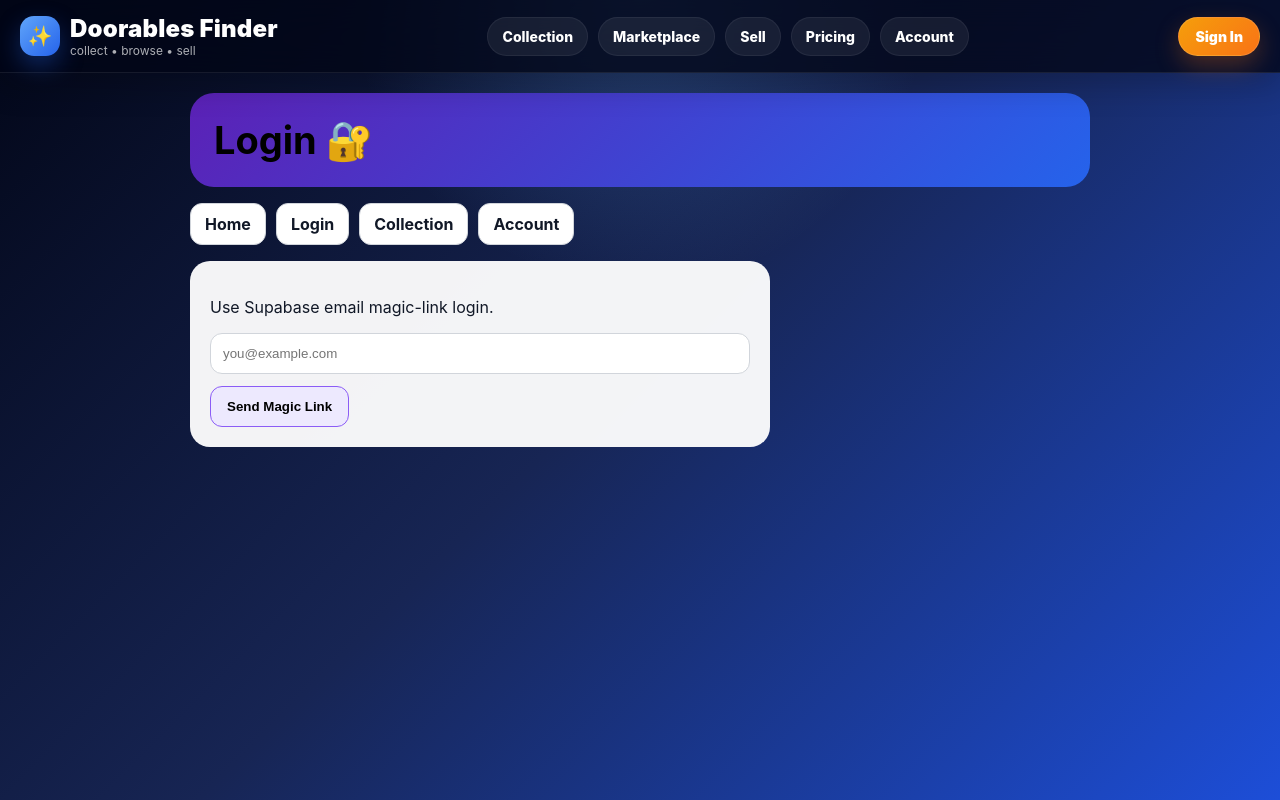
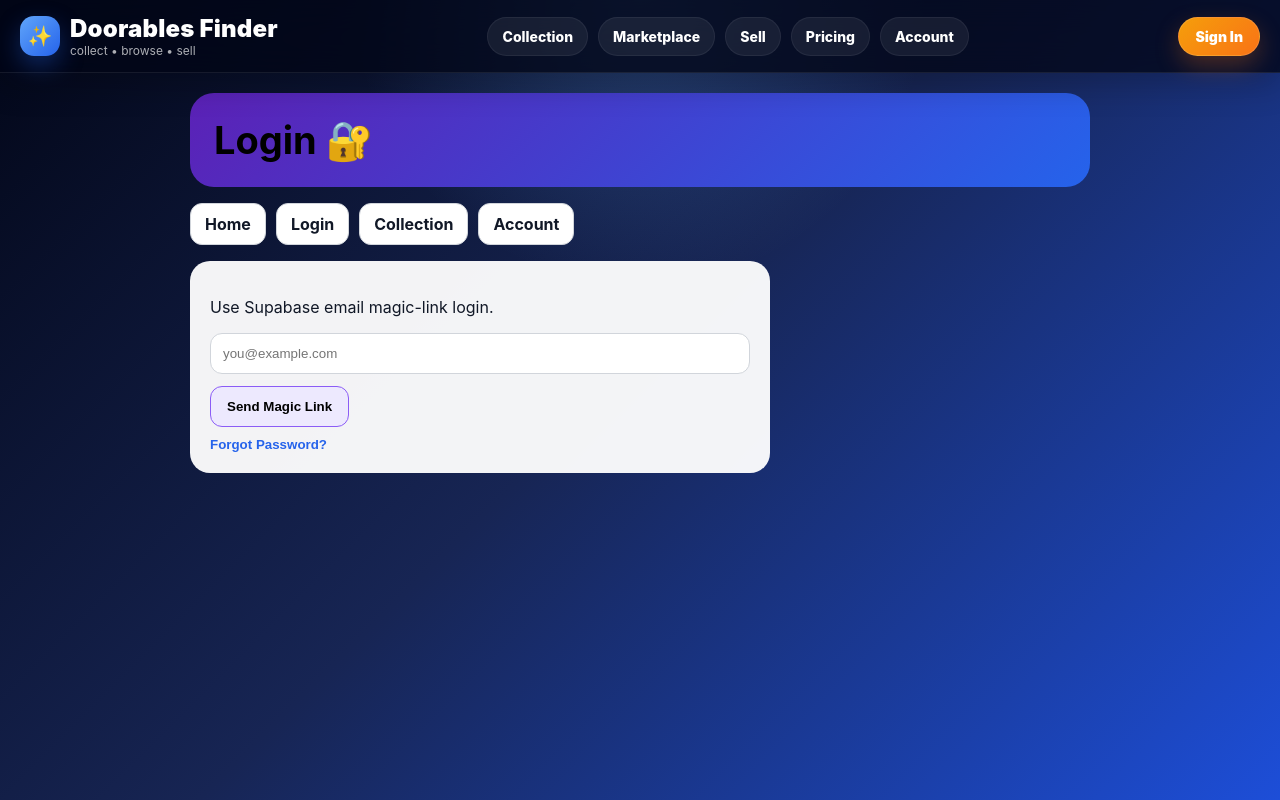
Before and after one commit to OldUnique/doorables-finder, a Next.js app: page /login in a window 1280 px wide. Built offline with nearby package versions, Linux system fonts and the light colour scheme; no server answers.

Commit message:
Update page.tsx

```diff
--- a/app/login/page.tsx
+++ b/app/login/page.tsx
@@ -4,7 +4,7 @@ import { useState, useEffect } from "react";
 import { supabase } from "../../lib/supabase";
 import Nav from "../../components/Nav";
 
-async function ensureUserExists(user) {
+async function ensureUserExists(user: { id: string; email?: string | null }) {
   const { data: existing } = await supabase
     .from("users")
     .select("id")
@@ -14,12 +14,11 @@ async function ensureUserExists(user) {
   if (!existing) {
     await supabase.from("users").insert({
       id: user.id,
-      email: user.email,
+      email: user.email ?? null,
       is_subscribed: false,
     });
   }
 }
-
 
 export default function LoginPage() {
   const [email, setEmail] = useState("");
@@ -38,10 +37,15 @@ useEffect(() => {
 
   async function sendMagicLink() {
     setMessage("");
-    const redirectTo = "http://localhost:3000/collection";
+
+    const redirectTo =
+      typeof window !== "undefined"
+        ? `${window.location.origin}/collection`
+        : "https://doorables-finder.vercel.app/collection";
+
     const { error } = await supabase.auth.signInWithOtp({
       email,
-      options: { emailRedirectTo: redirectTo }
+      options: { emailRedirectTo: redirectTo },
     });
 
     if (error) {
@@ -52,26 +56,103 @@ useEffect(() => {
     setMessage("Magic link sent. Check your email and open the link on this device.");
   }
 
+  async function handleForgotPassword() {
+    setMessage("");
+
+    if (!email) {
+      setMessage("Enter your email first.");
+      return;
+    }
+
+    const redirectTo =
+      typeof window !== "undefined"
+        ? `${window.location.origin}/login`
+        : "https://doorables-finder.vercel.app/login";
+
+    const { error } = await supabase.auth.resetPasswordForEmail(email, {
+      redirectTo,
+    });
+
+    if (error) {
+      setMessage(error.message);
+      return;
+    }
+
+    setMessage("Password reset email sent. Check your inbox.");
+  }
+
   return (
     <main style={{ padding: 20, maxWidth: 900, margin: "0 auto" }}>
-      <div style={{ background: "linear-gradient(135deg,#5b21b6,#2563eb)", padding: 24, borderRadius: 24, marginBottom: 16 }}>
+      <div
+        style={{
+          background: "linear-gradient(135deg,#5b21b6,#2563eb)",
+          padding: 24,
+          borderRadius: 24,
+          marginBottom: 16,
+        }}
+      >
         <h1 style={{ margin: 0, fontSize: 38 }}>Login 🔐</h1>
       </div>
+
       <Nav />
-      <div style={{ background: "rgba(255,255,255,0.95)", color: "#111827", padding: 20, borderRadius: 20, maxWidth: 540 }}>
+
+      <div
+        style={{
+          background: "rgba(255,255,255,0.95)",
+          color: "#111827",
+          padding: 20,
+          borderRadius: 20,
+          maxWidth: 540,
+        }}
+      >
         <p>Use Supabase email magic-link login.</p>
+
         <input
           value={email}
           onChange={(e) => setEmail(e.target.value)}
           placeholder="you@example.com"
-          style={{ width: "100%", padding: 12, borderRadius: 12, border: "1px solid #d1d5db", boxSizing: "border-box", marginBottom: 12 }}
+          style={{
+            width: "100%",
+            padding: 12,
+            borderRadius: 12,
+            border: "1px solid #d1d5db",
+            boxSizing: "border-box",
+            marginBottom: 12,
+          }}
         />
+
         <button
           onClick={sendMagicLink}
-          style={{ padding: "12px 16px", borderRadius: 12, border: "1px solid #8b5cf6", background: "#ede9fe", fontWeight: 700, cursor: "pointer" }}
+          style={{
+            padding: "12px 16px",
+            borderRadius: 12,
+            border: "1px solid #8b5cf6",
+            background: "#ede9fe",
+            fontWeight: 700,
+            cursor: "pointer",
+          }}
         >
           Send Magic Link
         </button>
+
+        <div>
+          <button
+            type="button"
+            onClick={handleForgotPassword}
+            style={{
+              marginTop: 10,
+              background: "transparent",
+              border: "none",
+              color: "#2563eb",
+              cursor: "pointer",
+              fontWeight: 600,
+              padding: 0,
+            }}
+          >
+            Forgot Password?
+          </button>
+        </div>
+
         {message ? <div style={{ marginTop: 12 }}>{message}</div> : null}
       </div>
     </main>
```
Lines whose indentation alone changed are shown as unchanged.
